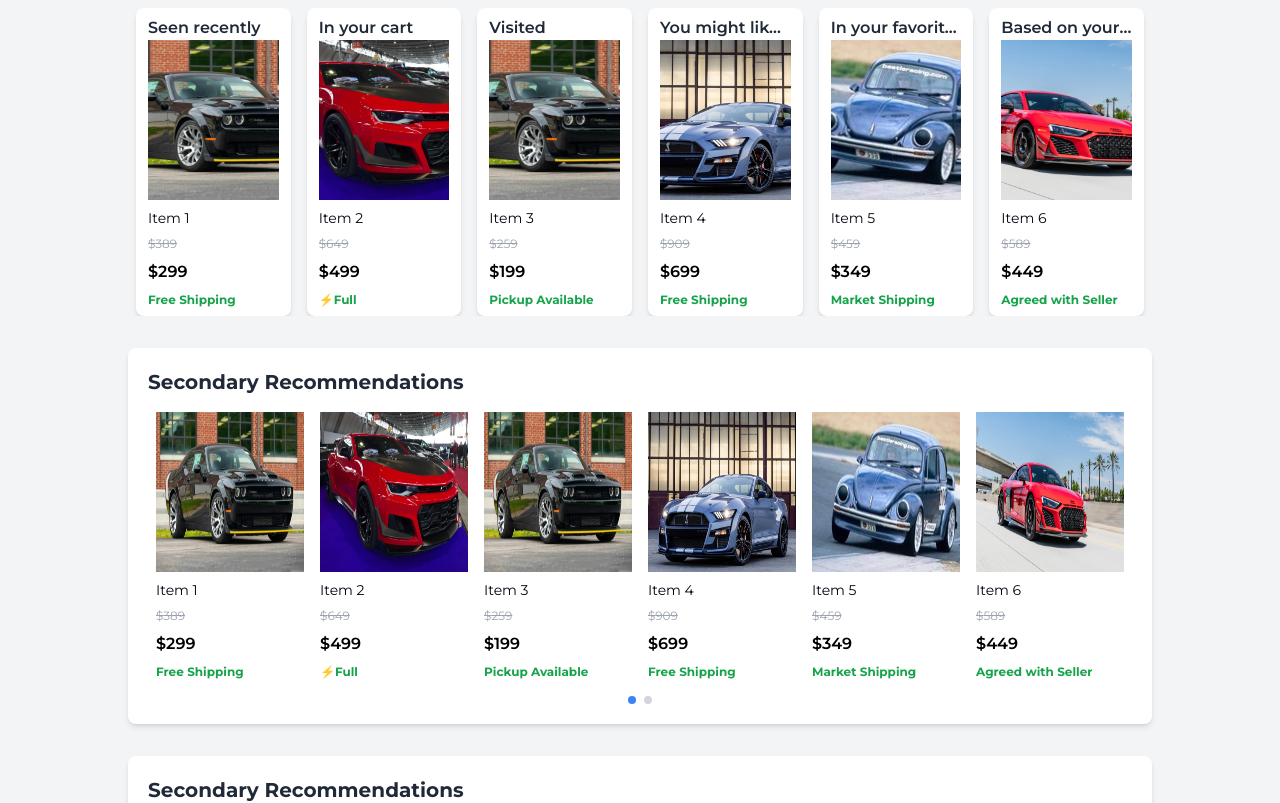
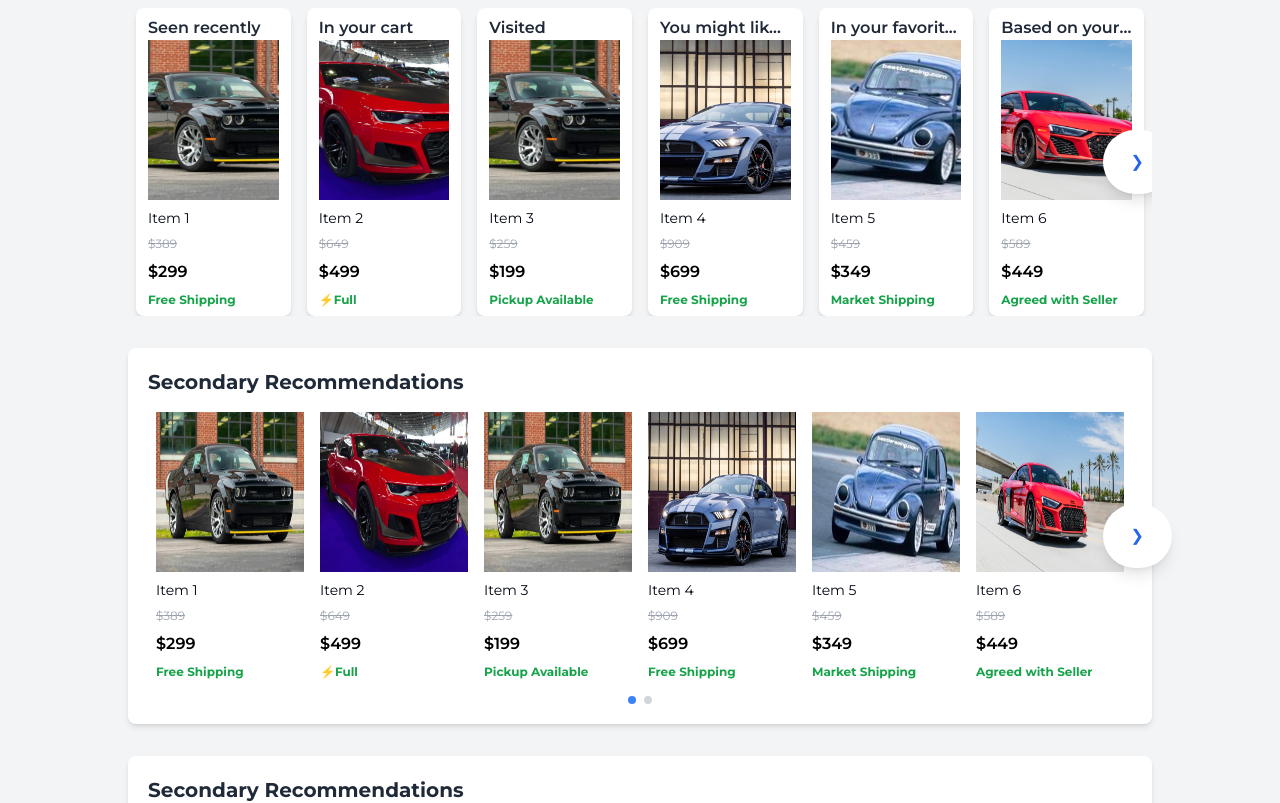
Before and after one commit to DiegoCM1/Ecommerce, a React (Create React App) app in the folder ecommerce/: page / in a window 1280 px wide. Shown: the part 400-1203 px from the top of the page. Built offline with nearby package versions, Linux system fonts and the light colour scheme.

Commit message:
Changed minor details

```diff
--- a/ecommerce/public/index.html
+++ b/ecommerce/public/index.html
@@ -25,7 +25,7 @@
       work correctly both with client-side routing and a non-root public URL.
       Learn how to configure a non-root public URL by running `npm run build`.
     -->
-    <title>React App</title>
+    <title>Mercado Libre</title>
   </head>
   <body>
     <noscript>You need to enable JavaScript to run this app.</noscript>
--- a/ecommerce/src/components/Cards/JoinedCard.js
+++ b/ecommerce/src/components/Cards/JoinedCard.js
@@ -2,7 +2,7 @@ import React from "react";
 
 const JoinedCard = ({ item }) => {
   return (
-    <div className="bg-white transition-all duration-300 group">
+    <div className="bg-white transition-all duration-300 hover:shadow-md group">
       {/* Item Image */}
       <img
         src={item.image}
@@ -10,7 +10,7 @@ const JoinedCard = ({ item }) => {
         className="w-full h-40 object-fill mb-2"
       />
 
-      {/* Item Title */}
+      {/* Item Title (changes color when the entire card is hovered) */}
       <h3 className="text-sm font-normal text-gray-950 truncate group-hover:text-blue-600">
         {item.title}
       </h3>
--- a/ecommerce/src/components/FirstRecommendations/FirstRecommendations.js
+++ b/ecommerce/src/components/FirstRecommendations/FirstRecommendations.js
@@ -11,25 +11,31 @@ const FirstRecommendations = () => {
   // Function to move to the next set of items
   const nextSlide = () => {
     setCurrentIndex((prevIndex) =>
-      prevIndex + ITEMS_PER_PAGE >= recentItems.length ? 0 : prevIndex + ITEMS_PER_PAGE
+      prevIndex + ITEMS_PER_PAGE >= recentItems.length
+        ? 0
+        : prevIndex + ITEMS_PER_PAGE
     );
   };
 
   // Function to move to the previous set of items
   const prevSlide = () => {
     setCurrentIndex((prevIndex) =>
-      prevIndex === 0 ? recentItems.length - ITEMS_PER_PAGE : prevIndex - ITEMS_PER_PAGE
+      prevIndex === 0
+        ? recentItems.length - ITEMS_PER_PAGE
+        : prevIndex - ITEMS_PER_PAGE
     );
   };
 
   return (
-    <section className="my-8 px-32 relative group">
+    <section className="my-8 group">
       {/* Carousel Wrapper */}
-      <div className="overflow-hidden relative">
+      <div className="overflow-hidden mx-32 relative">
         {/* Sliding Container */}
         <div
           className="flex transition-transform duration-500 ease-in-out"
-          style={{ transform: `translateX(-${(currentIndex / ITEMS_PER_PAGE) * 100}%)` }}
+          style={{
+            transform: `translateX(-${(currentIndex / ITEMS_PER_PAGE) * 100}%)`,
+          }}
         >
           {/* Map through the items and display each one */}
           {recentItems.map((item, index) => (
@@ -39,25 +45,26 @@ const FirstRecommendations = () => {
           ))}
         </div>
 
-              {/* Left Navigation Button */}
+        {/* Left Navigation Button (Hidden at Start) */}
+        {currentIndex > 0 && (
           <button
-        className="absolute top-1/2 left-2 transform -translate-y-1/2 rounded-full p-4 bg-transparent text-transparent group-hover:bg-white group-hover:text-blue-600 hover:shadow-md"
+            className="absolute top-1/2 left-[-20px] transform -translate-y-1/2 rounded-full py-5 px-7 bg-white text-blue-600 shadow-lg transition"
             onClick={prevSlide}
           >
             ❮
           </button>
+        )}
 
-      {/* Right Navigation Button */}
+        {/* Right Navigation Button (Hidden at End) */}
+        {currentIndex + ITEMS_PER_PAGE < recentItems.length && (
           <button
-        className="absolute top-1/2 right-2 transform -translate-y-1/2 rounded-full p-4 bg-transparent text-transparent group-hover:bg-white group-hover:text-blue-600 hover:shadow-md"
+            className="absolute top-1/2 right-[-20px] transform -translate-y-1/2 rounded-full py-5 px-7 bg-white text-blue-600 shadow-lg transition"
             onClick={nextSlide}
           >
             ❯
           </button>
+        )}
       </div>
-
-
-
     </section>
   );
 };
--- a/ecommerce/src/components/SecondaryRecommendations/SecondaryRecommendations.js
+++ b/ecommerce/src/components/SecondaryRecommendations/SecondaryRecommendations.js
@@ -9,26 +9,34 @@ const SecondaryRecommendations = () => {
 
   const nextSlide = () => {
     setCurrentIndex((prevIndex) =>
-      prevIndex + ITEMS_PER_PAGE >= recentItems.length ? 0 : prevIndex + ITEMS_PER_PAGE
+      prevIndex + ITEMS_PER_PAGE >= recentItems.length
+        ? 0
+        : prevIndex + ITEMS_PER_PAGE
     );
   };
 
   const prevSlide = () => {
     setCurrentIndex((prevIndex) =>
-      prevIndex === 0 ? recentItems.length - ITEMS_PER_PAGE : prevIndex - ITEMS_PER_PAGE
+      prevIndex === 0
+        ? recentItems.length - ITEMS_PER_PAGE
+        : prevIndex - ITEMS_PER_PAGE
     );
   };
 
   return (
     <section className="my-8 mx-32 bg-white shadow-md py-5 px-5 rounded-lg relative group">
       {/* Section Header */}
-      <h2 className="text-xl font-bold text-gray-800 mb-4">Secondary Recommendations</h2>
+      <h2 className="text-xl font-bold text-gray-800 mb-4">
+        Secondary Recommendations
+      </h2>
 
       {/* Carousel Container */}
       <div className="overflow-hidden relative">
         <div
           className="flex transition-transform duration-500 ease-in-out"
-          style={{ transform: `translateX(-${(currentIndex / ITEMS_PER_PAGE) * 100}%)` }}
+          style={{
+            transform: `translateX(-${(currentIndex / ITEMS_PER_PAGE) * 100}%)`,
+          }}
         >
           {recentItems.map((item, index) => (
             <div key={index} className="w-1/6 flex-shrink-0 px-2">
@@ -38,28 +46,38 @@ const SecondaryRecommendations = () => {
         </div>
       </div>
 
-      {/* Navigation Buttons */}
+      {/* Left Navigation Button (Hidden at Start) */}
+      {currentIndex > 0 && (
         <button
-        className="absolute top-1/2 left-2 transform -translate-y-1/2 rounded-full p-4 bg-transparent text-transparent group-hover:bg-white group-hover:text-blue-600 hover:shadow-md"
+          className="absolute top-1/2 left-[-20px] transform -translate-y-1/2 rounded-full py-5 px-7 bg-white text-blue-600 shadow-lg transition"
           onClick={prevSlide}
         >
           ❮
         </button>
+      )}
+
+      {/* Right Navigation Button (Hidden at End) */}
+      {currentIndex + ITEMS_PER_PAGE < recentItems.length && (
         <button
-        className="absolute top-1/2 right-2 transform -translate-y-1/2 rounded-full p-4 bg-transparent text-transparent group-hover:bg-white group-hover:text-blue-600 hover:shadow-md"
+          className="absolute top-1/2 right-[-20px] transform -translate-y-1/2 rounded-full py-5 px-7 bg-white text-blue-600 shadow-lg transition"
           onClick={nextSlide}
         >
           ❯
         </button>
+      )}
 
       {/* Indicators */}
       <div className="flex justify-center mt-4">
-        {Array.from({ length: Math.ceil(recentItems.length / ITEMS_PER_PAGE) }).map((_, index) => (
+        {Array.from({
+          length: Math.ceil(recentItems.length / ITEMS_PER_PAGE),
+        }).map((_, index) => (
           <button
             key={index}
             onClick={() => setCurrentIndex(index * ITEMS_PER_PAGE)}
             className={`h-2 w-2 rounded-full mx-1 ${
-              currentIndex / ITEMS_PER_PAGE === index ? "bg-blue-500" : "bg-gray-300 hover:bg-gray-400"
+              currentIndex / ITEMS_PER_PAGE === index
+                ? "bg-blue-500"
+                : "bg-gray-300 hover:bg-gray-400"
             }`}
           ></button>
         ))}
```
Also changed, not shown: 1 other file (tests, documents, lock files or other folders). Lines whose indentation alone changed are shown as unchanged.
